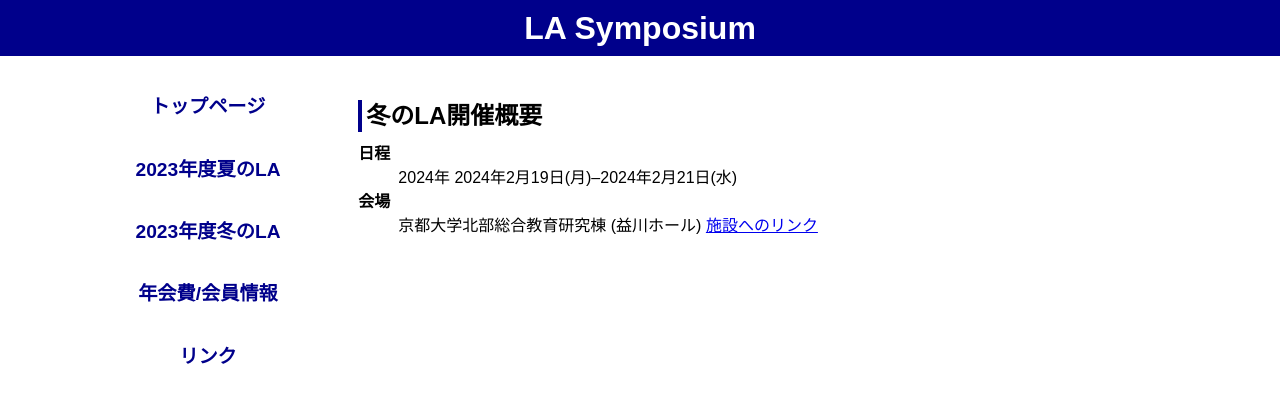
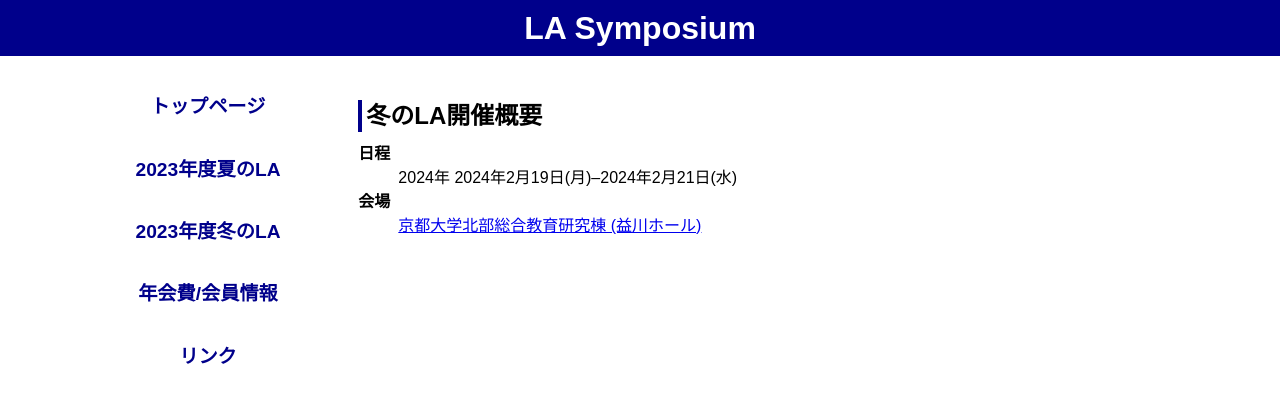
Before and after one commit to ytamura12/la-symposium_test.github.io, a Jekyll site: the page built from 2023/winter.md, in a window 1280 px wide. Shown: the top 403 px of the page. Built offline with Jekyll 4.4.1, drawn with Linux system fonts in a browser that asks for light colours.

Commit message:
Update winter.md

```diff
--- a/2023/winter.md
+++ b/2023/winter.md
@@ -9,5 +9,5 @@ title: LA Symposium 2023, 冬のLA
   <dt>日程</dt>
   <dd>2024年 <time datetime="2024-02-19">2024年2月19日(月)</time>–<time datetime="2024-02-21">2024年2月21日(水)</time></dd>
   <dt>会場</dt>
-  <dd>京都大学北部総合教育研究棟 (益川ホール) <a href="https://www.kyoto-u.ac.jp/ja/about/facilities/campus/kyoshokuin/hokubu" target="_blank">施設へのリンク</a></dd>
+  <dd><a href="https://www.kyoto-u.ac.jp/ja/about/facilities/campus/kyoshokuin/hokubu" target="_blank">京都大学北部総合教育研究棟 (益川ホール)</a></dd>
 </dl>
```
